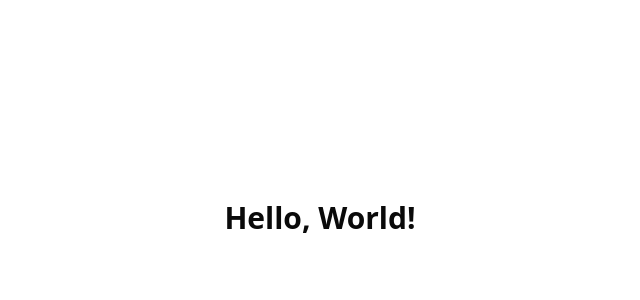
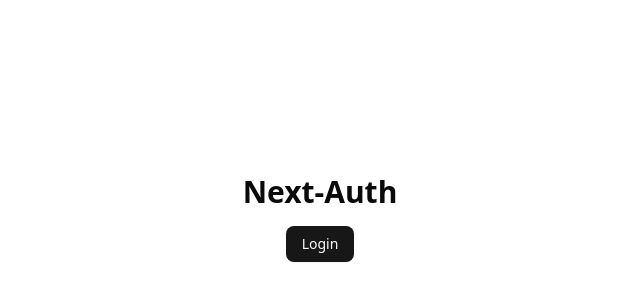
Before and after one commit to arsalanansariofficial/next-auth-demo, a Next.js app: page / in a window 1280 px wide. Shown: the part 182-482 px from the top of the page, without its empty margins (320-960 px from the left). Built offline with nearby package versions, Linux system fonts and the light colour scheme.

Commit message:
Update home page

```diff
--- a/app/page.tsx
+++ b/app/page.tsx
@@ -1,7 +1,16 @@
+import Link from 'next/link';
+
+import { Button } from '@/components/ui/button';
+
 export default function Page() {
   return (
     <main className="grow content-center">
-      <h1 className="text-center text-3xl font-bold">Hello, World!</h1>
+      <section className="space-y-4 text-center">
+        <h1 className="text-3xl font-bold">Next-Auth</h1>
+        <Button asChild>
+          <Link href="/auth/login">Login</Link>
+        </Button>
+      </section>
     </main>
   );
 }
--- /dev/null
+++ b/components/ui/button.tsx
@@ -0,0 +1,59 @@
+import * as React from 'react';
+import { Slot } from '@radix-ui/react-slot';
+import { cva, type VariantProps } from 'class-variance-authority';
+
+import { cn } from '@/lib/utils';
+
+type Props = React.ComponentProps<'button'> &
+  VariantProps<typeof buttonVariants> & {
+    asChild?: boolean;
+  };
+
+export const buttonVariants = cva(
+  "inline-flex items-center justify-center gap-2 whitespace-nowrap rounded-md text-sm font-medium transition-all disabled:pointer-events-none disabled:opacity-50 [&_svg]:pointer-events-none [&_svg:not([class*='size-'])]:size-4 shrink-0 [&_svg]:shrink-0 outline-none focus-visible:border-ring focus-visible:ring-ring/50 focus-visible:ring-[3px] aria-invalid:ring-destructive/20 dark:aria-invalid:ring-destructive/40 aria-invalid:border-destructive",
+  {
+    defaultVariants: {
+      size: 'default',
+      variant: 'default'
+    },
+    variants: {
+      size: {
+        icon: 'size-9',
+        default: 'h-9 px-4 py-2 has-[>svg]:px-3',
+        lg: 'h-10 rounded-md px-6 has-[>svg]:px-4',
+        sm: 'h-8 rounded-md gap-1.5 px-3 has-[>svg]:px-2.5'
+      },
+      variant: {
+        link: 'text-primary underline-offset-4 hover:underline',
+        default:
+          'bg-primary text-primary-foreground shadow-xs hover:bg-primary/90',
+        ghost:
+          'hover:bg-accent hover:text-accent-foreground dark:hover:bg-accent/50',
+        secondary:
+          'bg-secondary text-secondary-foreground shadow-xs hover:bg-secondary/80',
+        outline:
+          'border bg-background shadow-xs hover:bg-accent hover:text-accent-foreground dark:bg-input/30 dark:border-input dark:hover:bg-input/50',
+        destructive:
+          'bg-destructive text-white shadow-xs hover:bg-destructive/90 focus-visible:ring-destructive/20 dark:focus-visible:ring-destructive/40 dark:bg-destructive/60'
+      }
+    }
+  }
+);
+
+export function Button({ asChild = false, ...props }: Props) {
+  const Comp = asChild ? Slot : 'button';
+
+  return (
+    <Comp
+      {...props}
+      data-slot="button"
+      className={cn(
+        buttonVariants({
+          size: props.size,
+          variant: props.variant,
+          className: props.className
+        })
+      )}
+    />
+  );
+}
--- a/package.json
+++ b/package.json
@@ -12,13 +12,16 @@
     "start": "next start"
   },
   "dependencies": {
+    "@radix-ui/react-label": "^2.1.6",
+    "@radix-ui/react-slot": "^1.2.2",
     "class-variance-authority": "^0.7.1",
     "clsx": "^2.1.1",
     "lucide-react": "^0.511.0",
     "next": "15.3.2",
     "react": "^19.0.0",
     "react-dom": "^19.0.0",
-    "tailwind-merge": "^3.3.0"
+    "tailwind-merge": "^3.3.0",
+    "zod": "^3.24.4"
   },
   "devDependencies": {
     "@eslint/eslintrc": "^3",
```
Also changed, not shown: 1 other file (tests, documents, lock files or other folders).
